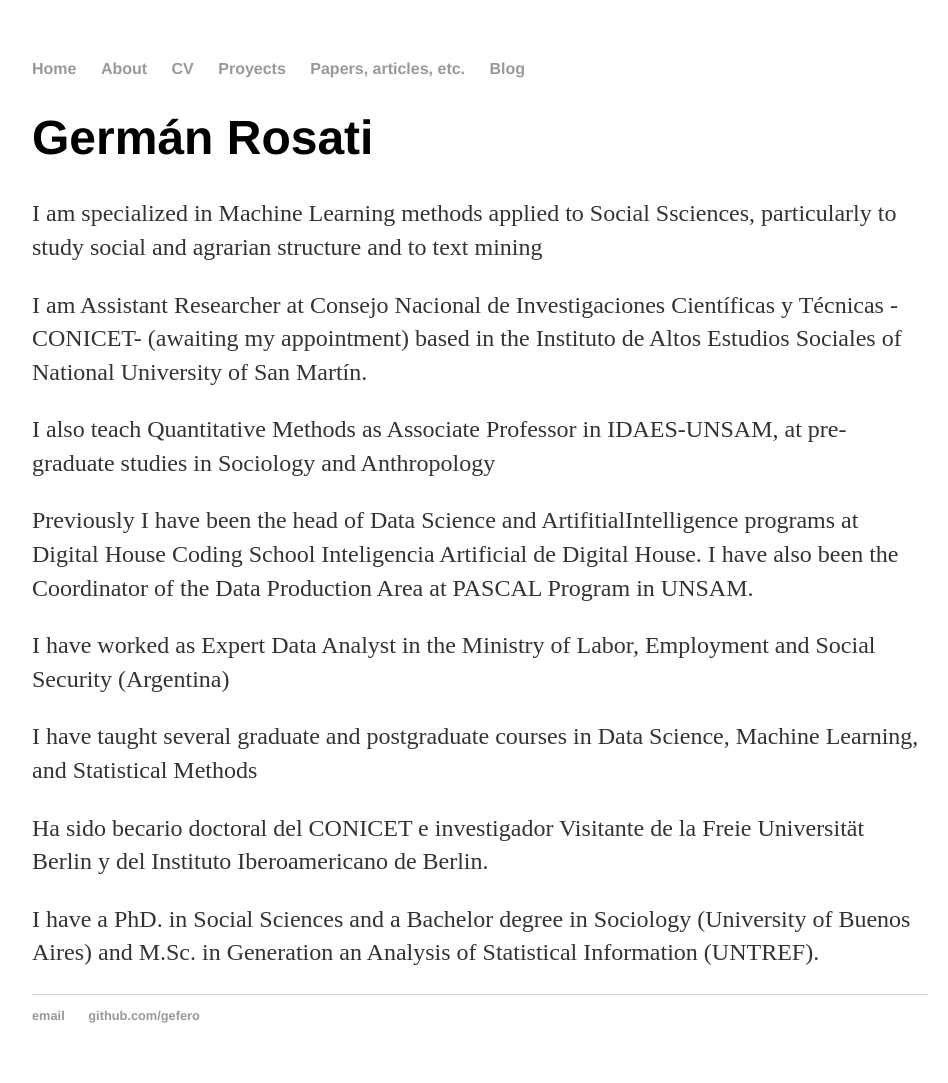
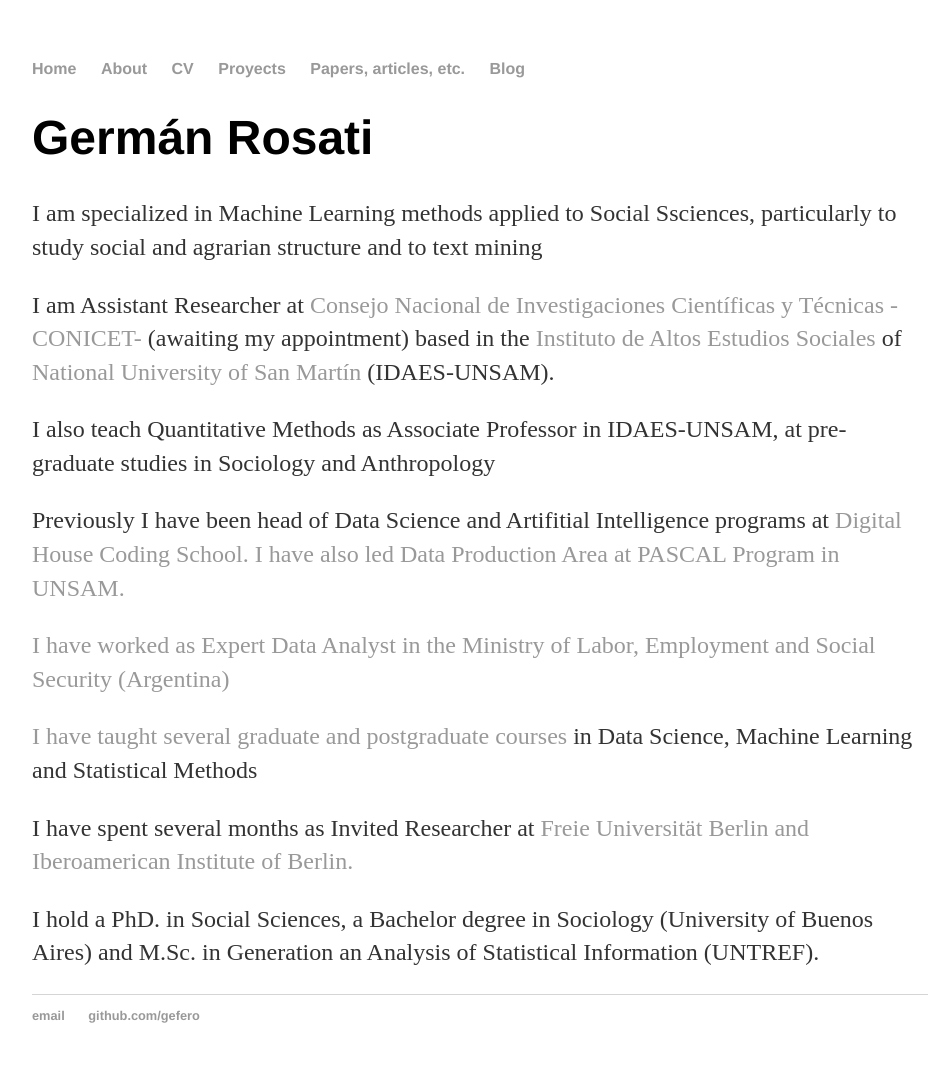
Before and after one commit to gefero/gefero.github.io, a Jekyll site: the page built from about/index.html, in a window 1280 px wide. Shown: the whole page, without its empty margins (160-1108 px from the left). Built offline with Jekyll 4.4.1, drawn with Linux system fonts in a browser that asks for light colours.

Commit message:
add links

```diff
--- a/about/index.html
+++ b/about/index.html
@@ -1,16 +1,17 @@
 ---
 layout: default
-title: Abouy
+title: About me
 ---
 <div class="blurb">
 	<h1>Germán Rosati</h1>
+
+	 <a href="http://"></a>
 	<p>I am specialized in Machine Learning methods applied to Social Ssciences, particularly to study social and agrarian structure and to text mining</p>
-	<p>I am Assistant Researcher at Consejo Nacional de Investigaciones Científicas y Técnicas -CONICET- (awaiting my appointment) based in the Instituto de Altos Estudios Sociales of National University of San Martín.</p>
+	<p>I am Assistant Researcher at <a href="https://www.conicet.gov.ar/">Consejo Nacional de Investigaciones Científicas y Técnicas -CONICET-</a> (awaiting my appointment) based in the <a href="http://www.unsam.edu.ar/institutos/idaes/">Instituto de Altos Estudios Sociales</a> of <a href="http://www.unsam.edu.ar">National University of San Martín</a> (IDAES-UNSAM).</p>
         <p>I also teach Quantitative Methods as Associate Professor in IDAES-UNSAM, at pre-graduate studies in Sociology and Anthropology</p>
-        <p>Previously I have been the head of Data Science and ArtifitialIntelligence programs at Digital House Coding School Inteligencia Artificial de Digital House. I have also been the Coordinator of the Data Production Area at PASCAL Program in UNSAM.</p>
-        <p>I have worked as Expert Data Analyst in the Ministry of Labor, Employment and Social Security (Argentina)</p>
-	<p>I have taught several graduate and postgraduate courses in Data Science, Machine Learning, and Statistical Methods</p>
-	<p>Ha sido becario doctoral del CONICET e investigador Visitante de la Freie Universität Berlin y del Instituto Iberoamericano de Berlin.</p>
-        <p>I have a PhD. in Social Sciences and a Bachelor degree in Sociology (University of Buenos Aires) and M.Sc. in Generation an Analysis of Statistical Information (UNTREF).</p>
-
+        <p>Previously I have been head of Data Science and Artifitial Intelligence programs at <a href="https://www.digitalhouse.com/">Digital House Coding School<a>. I have also led Data Production Area at PASCAL Program in UNSAM.</p>
+        <p>I have worked as Expert Data Analyst in the <a href="https://www.argentina.gob.ar/trabajo">Ministry of Labor, Employment and Social Security (Argentina)<a></p>
+	<p>I have taught several <a href="https://github.com/gefero/fund-prog-r">graduate and postgraduate courses</a> in Data Science, Machine Learning and Statistical Methods</p>
+	<p>I have spent several months as Invited Researcher at <a href="https://www.fu-berlin.de">Freie Universität Berlin<a> and <a href="https://www.iai.spk-berlin.de">Iberoamerican Institute of Berlin<a>.</p>
+        <p>I hold a PhD. in Social Sciences, a Bachelor degree in Sociology (University of Buenos Aires) and M.Sc. in Generation an Analysis of Statistical Information (UNTREF).</p>
 </div><!-- /.blurb -->
```
